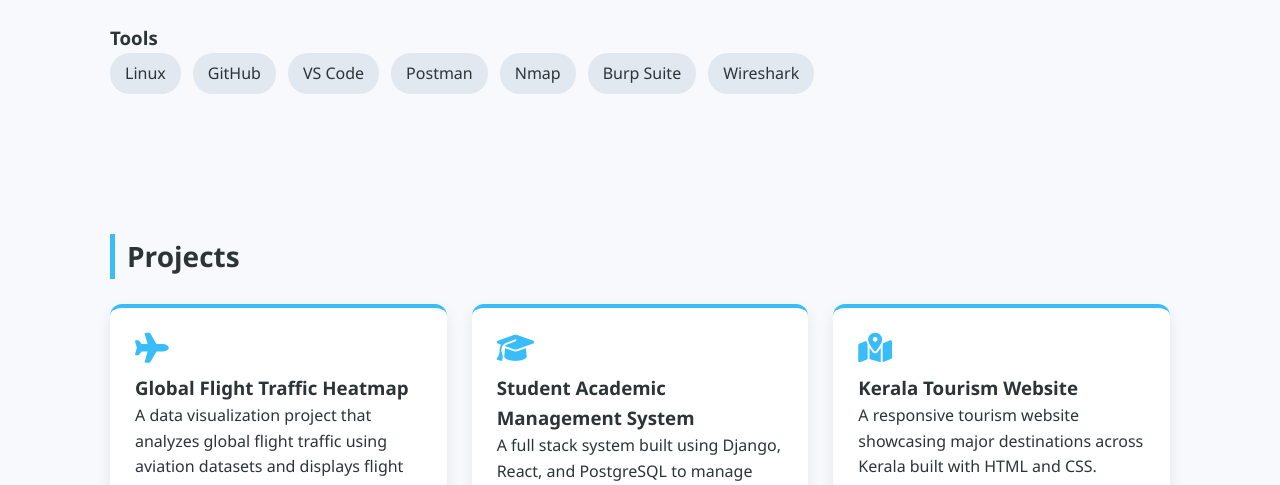
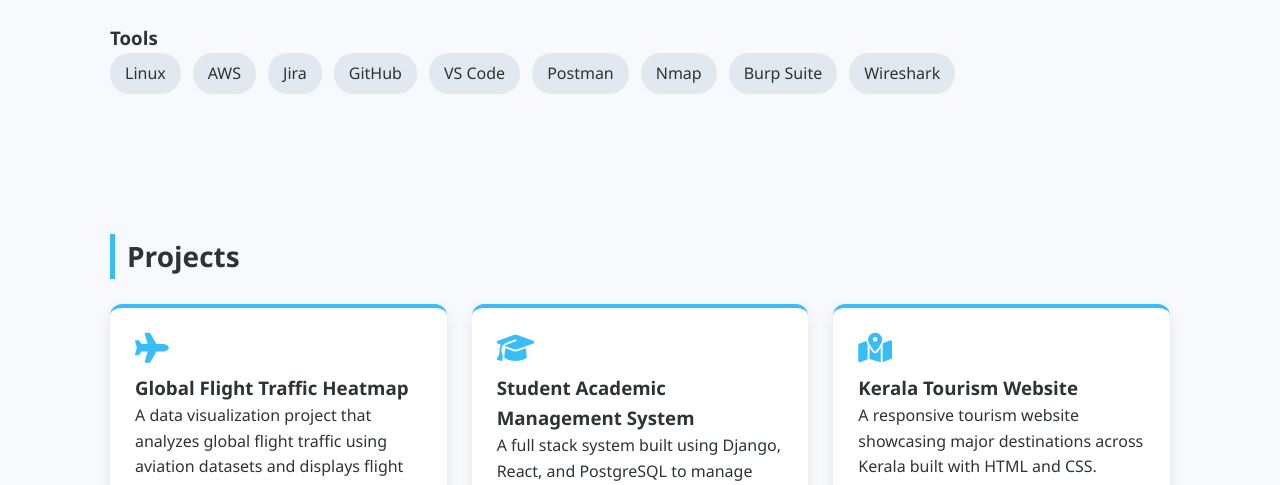
Before and after one commit to Sivanandsureshbabu/Portfolio, a plain HTML site: page index.html in a window 1280 px wide. Shown: the part 1311-1796 px from the top of the page. Drawn offline with nearby package versions, Linux system fonts and the light colour scheme.

Commit message:
Updated tools section

```diff
--- a/index.html
+++ b/index.html
@@ -284,6 +284,8 @@ Hi, I’m a BCA student with a strong interest in technology and problem solving
 <h3>Tools</h3>
 <div class="skills">
 <div class="skill">Linux</div>
+<div class="skill">AWS</div>
+<div class="skill">Jira</div>
 <div class="skill">GitHub</div>
 <div class="skill">VS Code</div>
 <div class="skill">Postman</div>
```
